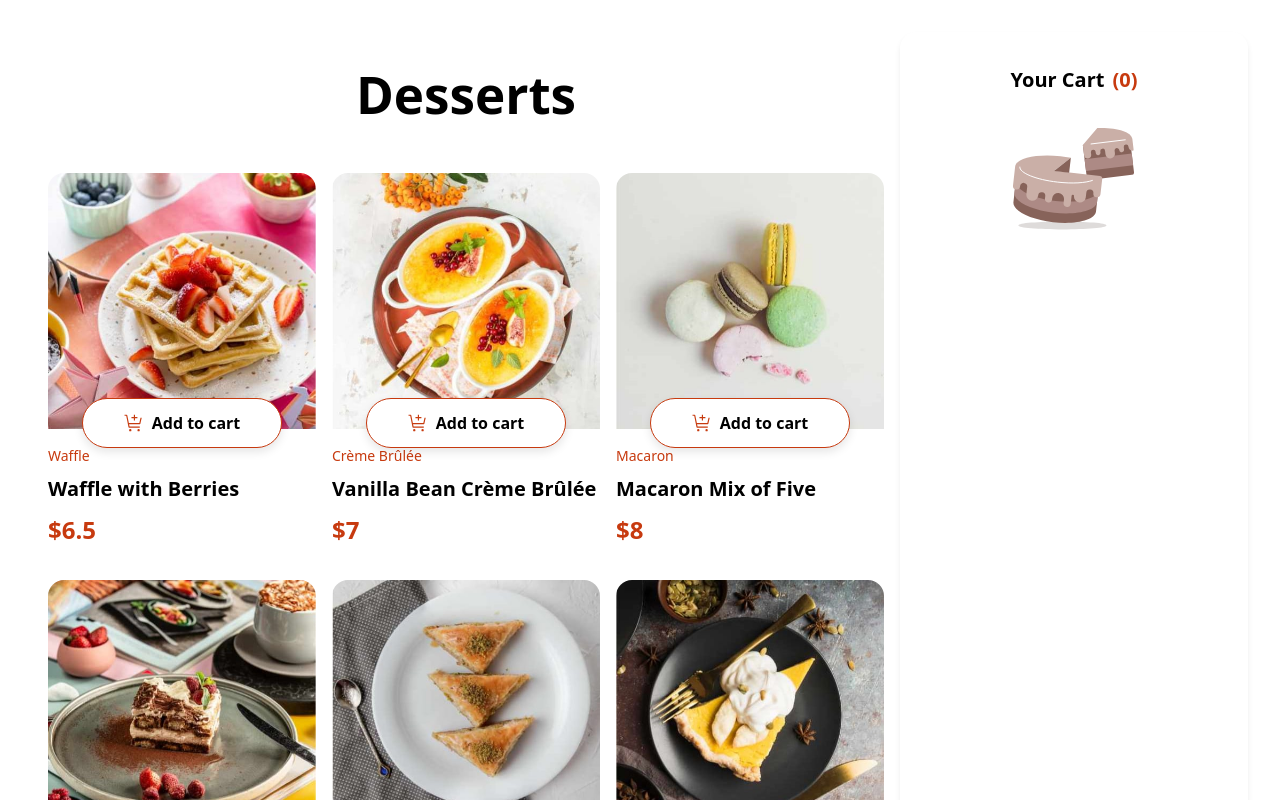
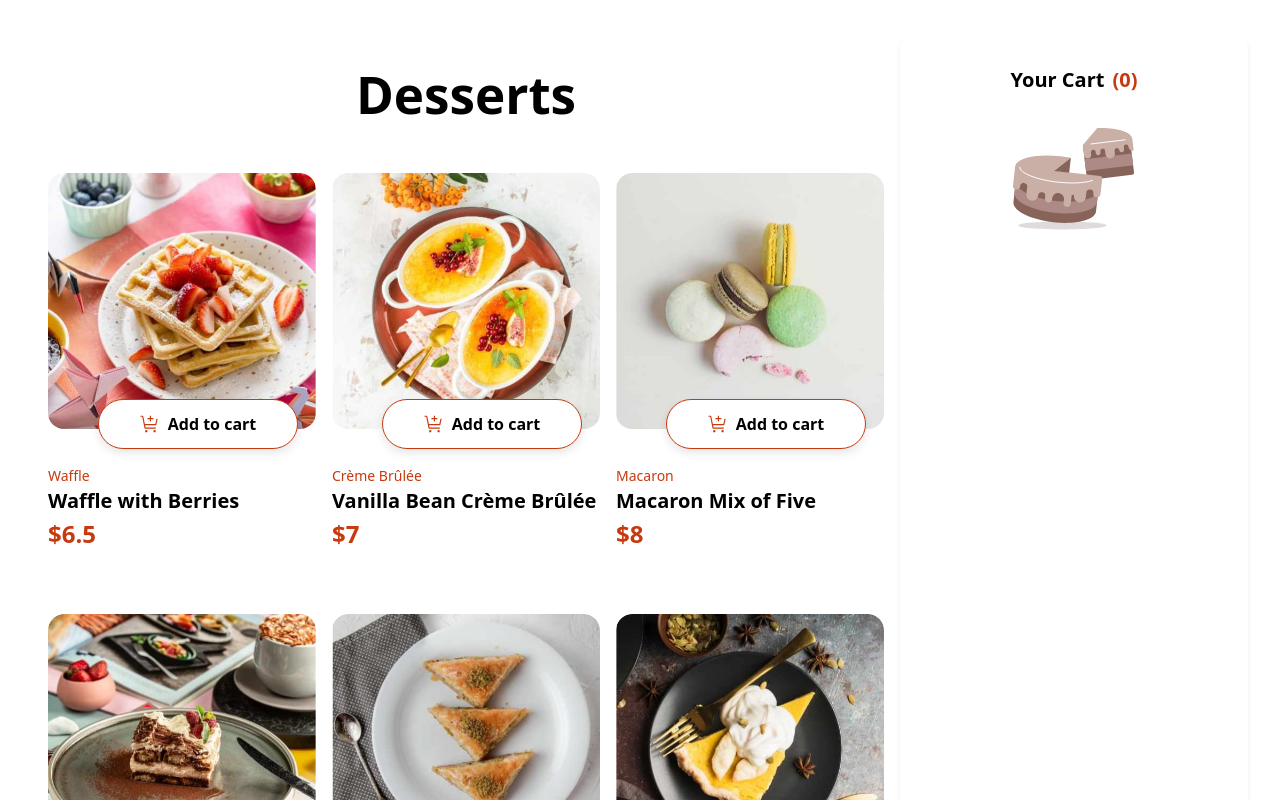
Before and after one commit to Priya-lak/Frontend-practice, a React (Vite) app: page / in a window 1280 px wide. Shown: the top 800 px of the page. Built offline with nearby package versions, Linux system fonts and the light colour scheme.

Commit message:
positioning

```diff
--- a/src/components/add-to-cart/AddToCart.css
+++ b/src/components/add-to-cart/AddToCart.css
@@ -1,16 +1,14 @@
 .add-to-cart-btn {
-  position: absolute;
-  bottom: 100px;
-  left: 50%;
-  transform: translateX(-50%);
+  position: relative;
+  bottom: 30px;
+  left: 50px;
   z-index: 5;
   display: flex;
   align-items: center;
   justify-content: center;
   gap: 0.5rem;
   background-color: var(--white);
-  width: max-content;
-  min-width: 150px;
+  width: 150px;
   color: black;
   border: 1px solid var(--color-red);
   border-radius: 25px;
@@ -23,7 +21,7 @@
 }
 
 .add-to-cart-btn:hover {
-  transform: translate(-50%, -2px);
+  transform: translateY(-2px);
 }
 
 .add-to-cart-btn img {
@@ -32,16 +30,13 @@
 }
 
 /* Active cart display */
-.add-to-cart-btn-selected {
-  position: absolute;
-  bottom: -20px;
-  left: 50%;
-  transform: translateX(-50%);
-  z-index: 5;
+.selected {
+  z-index: 1;
   display: flex;
   align-items: center;
   color: var(--white);
   background-color: var(--color-red);
+  border-radius: 25px;
   padding: 0.5rem 0.75rem;
   gap: 0.75rem;
   box-shadow: 0 2px 6px rgba(0, 0, 0, 0.05);
--- a/src/components/dessert-card/DessertCard.css
+++ b/src/components/dessert-card/DessertCard.css
@@ -8,26 +8,25 @@
 .img-container {
   z-index: 1;
   width: 100%;
+  border-radius: 1rem;
   height: auto;
   box-sizing: border-box;
   outline: none; /* Remove any outline */
 }
 
 .img-container img {
+  border-radius: 1rem;
+
   width: 100%;
   height: auto;
   display: block;
+  overflow: hidden;
   border: none; /* Remove any border */
   outline: none; /* Remove any outline */
 }
 
-.img-container.selected img {
-  width: 100%;
-  height: auto;
-  border: none;
-  outline: none;
-  transform: scale(1.05); /* Use transform instead of translate */
-  transition: transform 0.2s ease; /* Add smooth transition */
+.img-container.selected-img {
+  border: 3px solid var(--color-red);
 }
 
 /* Add this to prevent any focus borders */
@@ -37,9 +36,10 @@
   border: none;
 }
 .dessert-details {
+  position: relative;
+  bottom: 30px;
   display: flex;
   flex-direction: column;
-  gap: 0.5rem;
   margin-top: 1rem;
 }
 
--- a/src/components/dessert-card/DessertCard.jsx
+++ b/src/components/dessert-card/DessertCard.jsx
@@ -7,7 +7,7 @@ function DessertCard(props) {
   const [isSelected, setIsSelected] = useState(false);
   return (
     <div className="card">
-      <div className={`img-container ${isSelected ? "selected" : ""}`}>
+      <div className={`img-container ${isSelected ? "selected-img" : ""}`}>
         <img src={image.desktop} alt={name} />
       </div>
 
```
